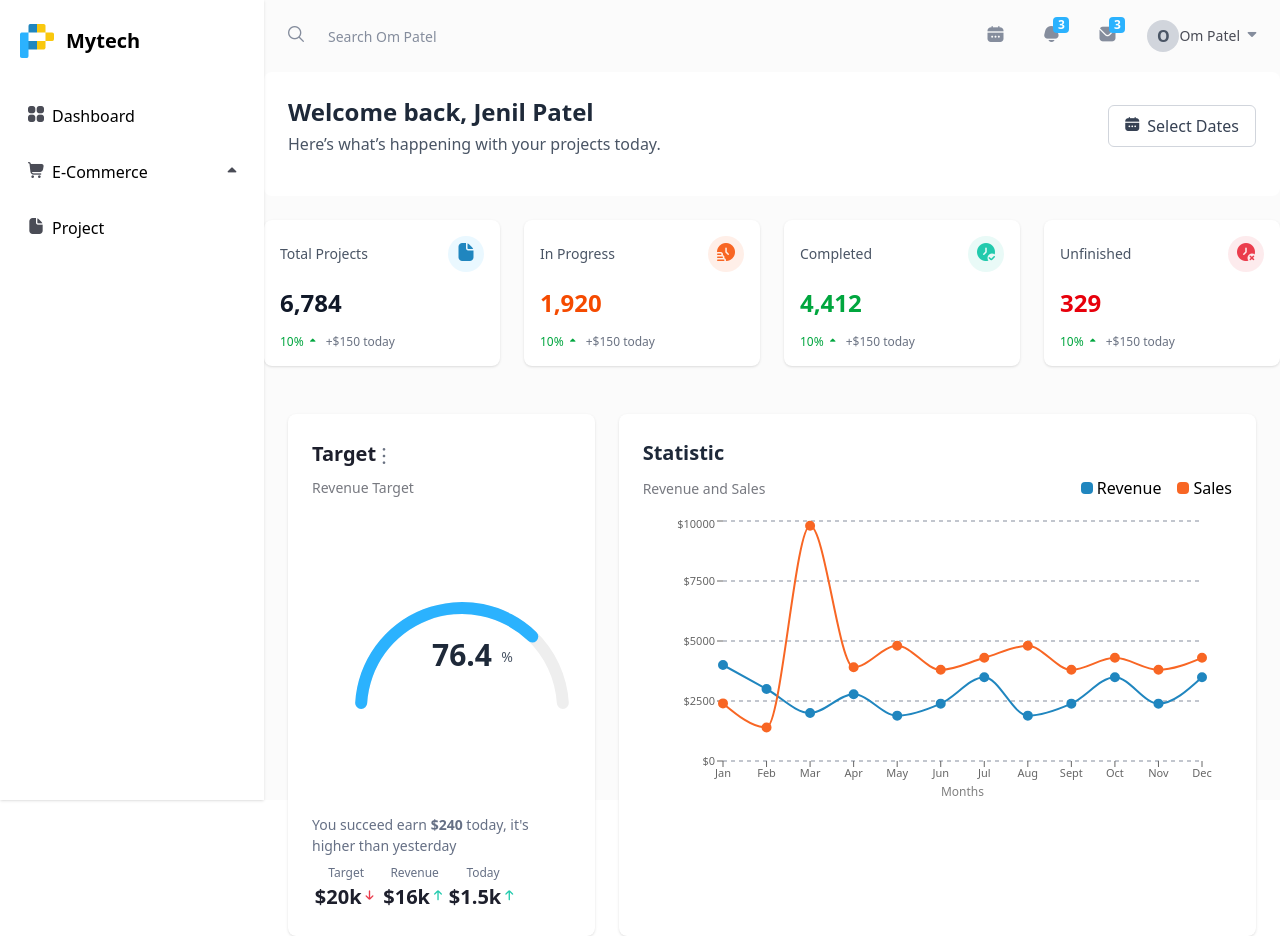
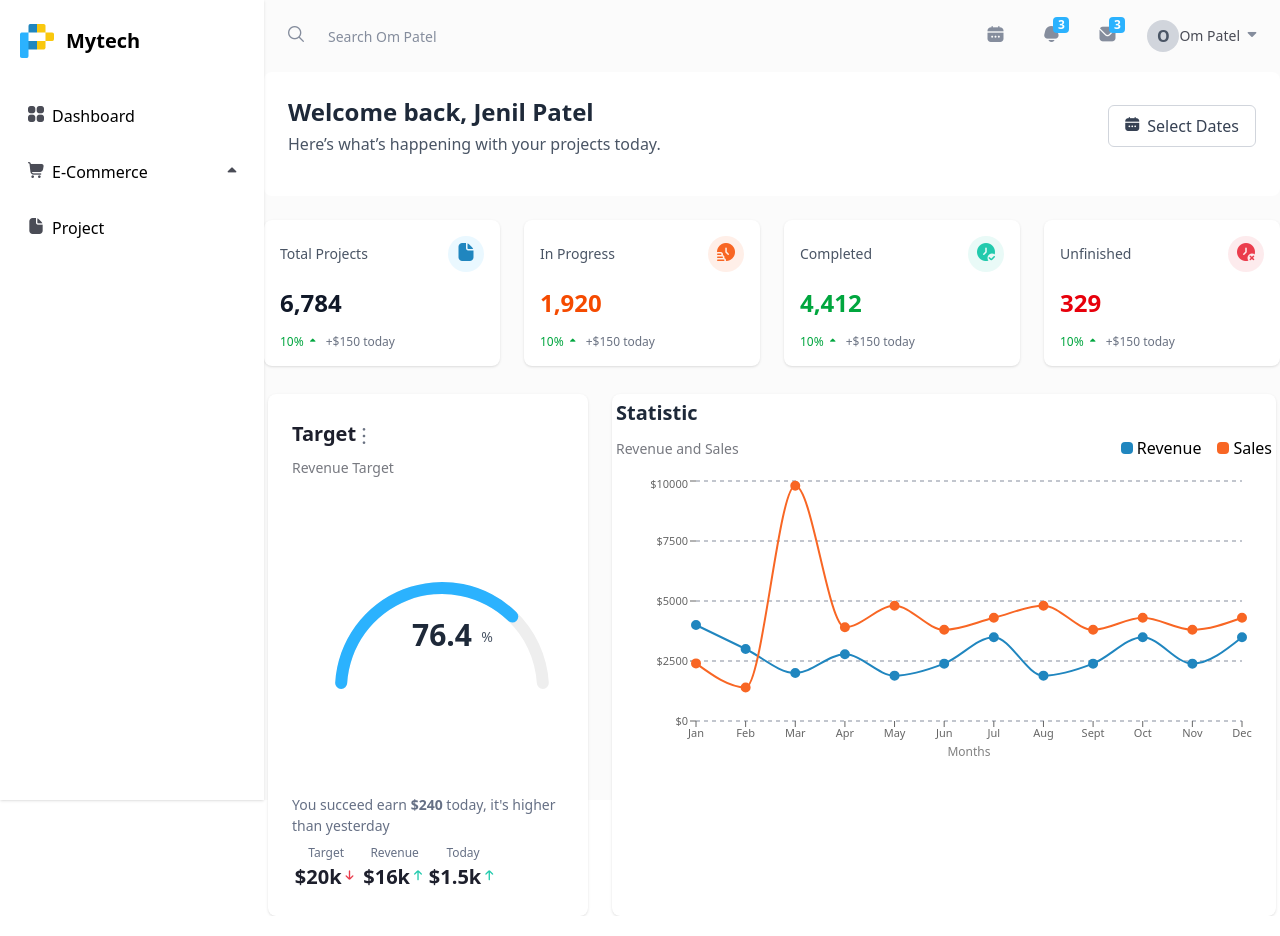
Before and after one commit to darshil2356/dashboard, a Next.js app: page / in a window 1280 px wide. Built offline with nearby package versions, Linux system fonts and the light colour scheme.

Commit message:
Fixed vercel

```diff
--- a/src/app/dashboard/layout/MainContent.tsx
+++ b/src/app/dashboard/layout/MainContent.tsx
@@ -61,7 +61,7 @@ export default function MainContent({
       <Projects />
 
       {/* Charts Section */}
-      <div className="grid grid-cols-1 lg:grid-cols-3 p-6 gap-6 mb-6 h-[52px]">
+      <div className="grid grid-cols-1 lg:grid-cols-3 p-[4px] gap-6 mb-6 h-[52px]">
         {/* Gauge Chart - 1/3 width */}
         {/* <div className="lg:col-span-1 bg-white p-6 rounded-lg shadow-sm flex flex-col">
          */}
@@ -124,7 +124,7 @@ export default function MainContent({
         </div>
 
         {/* Line Chart - 2/3 width */}
-        <div className="lg:col-span-2 bg-white p-6 rounded-lg shadow-sm">
+        <div className="lg:col-span-2 bg-white p-[4px] rounded-lg shadow-sm">
           {/* <Legend /> */}
           <LineChartComponent
             data={lineData}
```
